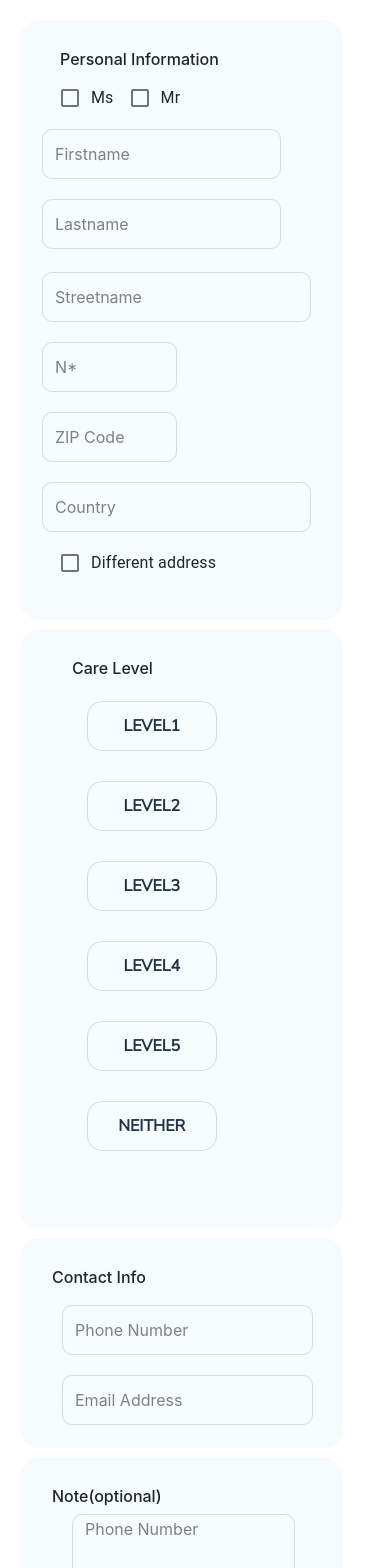
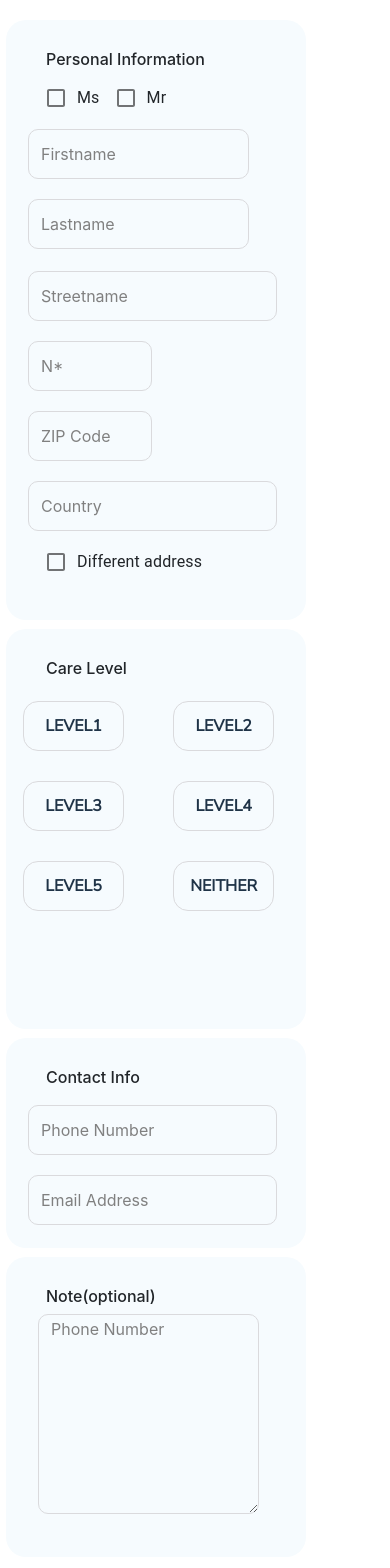
Before and after one commit to ahmedkhalid136/FlegeBOX-FINALIZED, a React (Create React App) app: page /Fillinformation in a window 390 px wide. Shown: the top 1568 px of the page. Built offline with nearby package versions, Linux system fonts and the light colour scheme.

Commit message:
responsiveness done

```diff
--- /dev/null
+++ b/src/components/FillInformation/Carelevel.js
@@ -0,0 +1,120 @@
+import React,{useState} from "react"
+import  "./Fillinfo.css"
+function Carelevel(){
+    const [getbutton1, setbutton1] = useState(true);
+    const [getbutton2, setbutton2] = useState(true);
+    const [getbutton3, setbutton3] = useState(true);
+    const [getbutton4, setbutton4] = useState(true);
+    const [getbutton5, setbutton5] = useState(true);
+    const [getbutton6, setbutton6] = useState(true);
+    return(
+
+      <div className="Carelevel">
+        <h6 className="styleHeadingCare">Care Level</h6>
+      <div className="container Carelevelinner">
+
+        <div className="row Buttoncontainer">
+          <div className="col-lg-2 col-6 col-xs-6">
+            <button
+              onClick={() => {
+                setbutton1(!getbutton1);
+                setbutton2(true)
+                setbutton3(true)
+                setbutton5(true)
+                setbutton6(true)
+                setbutton4(true)
+              }}
+              className={getbutton1 ? "buttonDiv2" : "buttonDiv3"}
+              variant="outlined"
+            >
+              LEVEL1
+            </button>
+          </div>
+          <div className="col-lg-2 col-6 col-xs-6">
+            <button
+              onClick={() => {
+                setbutton2(!getbutton2);
+                setbutton1(true)
+                setbutton3(true)
+                setbutton5(true)
+                setbutton6(true)
+                setbutton4(true)
+              }}
+              className={getbutton2 ? "buttonDiv2" : "buttonDiv3"}
+              variant="outlined"
+            >
+              LEVEL2
+            </button>
+          </div>
+          <div className="col-lg-2  col-6 col-xs-6">
+            <button
+              onClick={() => {
+                setbutton3(!getbutton3);
+                setbutton1(true)
+                setbutton2(true)
+                setbutton5(true)
+                setbutton6(true)
+                setbutton4(true)
+              }}
+              className={getbutton3 ? "buttonDiv2" : "buttonDiv3"}
+              variant="outlined"
+            >
+              LEVEL3
+            </button>
+          </div>
+          <div className="col-lg-2  col-6">
+            <button
+              onClick={() => {
+                setbutton4(!getbutton4);
+                setbutton1(true)
+                setbutton3(true)
+                setbutton5(true)
+                setbutton6(true)
+                setbutton2(true)
+              }}
+              className={getbutton4 ? "buttonDiv2" : "buttonDiv3"}
+              variant="outlined"
+            >
+              LEVEL4
+            </button>
+          </div>
+          <div className="col-lg-2  col-6 ">
+            <button
+              onClick={() => {
+                setbutton5(!getbutton5);
+                setbutton1(true)
+                setbutton3(true)
+                setbutton4(true)
+                setbutton6(true)
+                setbutton2(true)
+              }}
+              className={getbutton5 ? "buttonDiv2" : "buttonDiv3"}
+              variant="outlined"
+            >
+              LEVEL5
+            </button>
+          </div>
+          <div className="col-lg-2  col-6">
+            <button
+              onClick={() => {
+                setbutton6(!getbutton6);
+                setbutton1(true)
+                setbutton3(true)
+                setbutton5(true)
+                setbutton4(true)
+                setbutton2(true)
+              }}
+              className={getbutton6 ? "buttonDiv2" : "buttonDiv3"}
+              variant="outlined"
+            >
+              NEITHER
+            </button>
+          </div>
+        </div>
+      </div>
+
+  </div>
+    )
+}
+
+export default Carelevel
--- a/src/components/FillInformation/Contactinfo.js
+++ b/src/components/FillInformation/Contactinfo.js
@@ -3,10 +3,10 @@ import "./Fillinfo.css"
 function Contactinfo() {
   return (
     <div className="ContactInfo">
-        <div className="innercontact">
+        <div>
+        <h6 className="styleHeadingContact">Contact Info</h6>
+        <div className="container">
 
-        <div className="container">
-        <h6 className="styleHeading">Contact Info</h6>
         <div className="row contactContainer">
           <div className="col-lg-6 col-md-12 col-sm-12">
           <input className="input1" placeholder="Phone Number" />
--- a/src/components/FillInformation/FillInfo.js
+++ b/src/components/FillInformation/FillInfo.js
@@ -2,22 +2,19 @@ import React, { useState } from "react";
 import "./Fillinfo.css";
 import Checkbox from "@material-ui/core/Checkbox";
 import Contactinfo from "./Contactinfo";
-
+import Carelevel from "./Carelevel"
 import FormControlLabel from "@material-ui/core/FormControlLabel";
 import Note from "./Note";
 
 function FillInfo() {
-  const [getbutton1, setbutton1] = useState(true);
-  const [getbutton2, setbutton2] = useState(true);
-  const [getbutton3, setbutton3] = useState(true);
-  const [getbutton4, setbutton4] = useState(true);
-  const [getbutton5, setbutton5] = useState(true);
-  const [getbutton6, setbutton6] = useState(true);
+
   return (
     <div className="mainDiv">
+
       <div className="personalInfo">
+
         <div className="checkboxes">
-          <h6 className="styleHeading">Personal Information</h6>
+        <h6 className="styleHeading">Personal Information</h6>
 
           <FormControlLabel
             value="Ms"
@@ -75,112 +72,7 @@ function FillInfo() {
         </div>
       </div>
 
-      {/* CARE LEVEL */}
-      <div className="Carelevel">
-        <div className="Carelevelinner">
-          <div className="container">
-            <h6 className="styleHeading">Care Level</h6>
-            <div className="row Buttoncontainer">
-              <div className="col-lg-2 col-sm-6 col-xs-6">
-                <button
-                  onClick={() => {
-                    setbutton1(!getbutton1);
-                    setbutton2(true)
-                    setbutton3(true)
-                    setbutton5(true)
-                    setbutton6(true)
-                    setbutton4(true)
-                  }}
-                  className={getbutton1 ? "buttonDiv2" : "buttonDiv3"}
-                  variant="outlined"
-                >
-                  LEVEL1
-                </button>
-              </div>
-              <div className="col-lg-2  col-sm-6 col-xs-6">
-                <button
-                  onClick={() => {
-                    setbutton2(!getbutton2);
-                    setbutton1(true)
-                    setbutton3(true)
-                    setbutton5(true)
-                    setbutton6(true)
-                    setbutton4(true)
-                  }}
-                  className={getbutton2 ? "buttonDiv2" : "buttonDiv3"}
-                  variant="outlined"
-                >
-                  LEVEL2
-                </button>
-              </div>
-              <div className="col-lg-2  col-sm-6 col-xs-6">
-                <button
-                  onClick={() => {
-                    setbutton3(!getbutton3);
-                    setbutton1(true)
-                    setbutton2(true)
-                    setbutton5(true)
-                    setbutton6(true)
-                    setbutton4(true)
-                  }}
-                  className={getbutton3 ? "buttonDiv2" : "buttonDiv3"}
-                  variant="outlined"
-                >
-                  LEVEL3
-                </button>
-              </div>
-              <div className="col-lg-2  col-sm-6">
-                <button
-                  onClick={() => {
-                    setbutton4(!getbutton4);
-                    setbutton1(true)
-                    setbutton3(true)
-                    setbutton5(true)
-                    setbutton6(true)
-                    setbutton2(true)
-                  }}
-                  className={getbutton4 ? "buttonDiv2" : "buttonDiv3"}
-                  variant="outlined"
-                >
-                  LEVEL4
-                </button>
-              </div>
-              <div className="col-lg-2  col-sm-6 ">
-                <button
-                  onClick={() => {
-                    setbutton5(!getbutton5);
-                    setbutton1(true)
-                    setbutton3(true)
-                    setbutton4(true)
-                    setbutton6(true)
-                    setbutton2(true)
-                  }}
-                  className={getbutton5 ? "buttonDiv2" : "buttonDiv3"}
-                  variant="outlined"
-                >
-                  LEVEL5
-                </button>
-              </div>
-              <div className="col-lg-2  col-sm-6">
-                <button
-                  onClick={() => {
-                    setbutton6(!getbutton6);
-                    setbutton1(true)
-                    setbutton3(true)
-                    setbutton5(true)
-                    setbutton4(true)
-                    setbutton2(true)
-                  }}
-                  className={getbutton6 ? "buttonDiv2" : "buttonDiv3"}
-                  variant="outlined"
-                >
-                  NEITHER
-                </button>
-              </div>
-            </div>
-          </div>
-        </div>
-      </div>
+      <Carelevel />
       <Contactinfo />
       <Note />
     </div>
--- a/src/components/FillInformation/Fillinfo.css
+++ b/src/components/FillInformation/Fillinfo.css
@@ -9,6 +9,7 @@
 }
 .styleHeading {
   margin-top: 30px;
+
 }
 .checkboxes {
   margin-left: 40px;
@@ -22,6 +23,7 @@
   margin-left: 20px;
   height: 50px;
 }
+
 /* Second Row */
 .secondDiv {
   margin-top: 1%;
@@ -68,18 +70,21 @@
   float: left;
   text-align: left;
   width: 90%;
-  height: 200px;
+  height:150px;
   margin-left: 80px;
   border-radius: 20px;
   margin-top: 9px;
 }
 .Carelevelinner {
-  margin-left: 40px;
+ text-align: center;
 }
 .Buttoncontainer {
   margin-top: 3%;
 }
-
+.styleHeadingCare {
+  margin-top: 30px;
+ margin-left: 40px;
+}
 /* button component */
 .buttonDiv2 {
   border-radius: 15px;
@@ -123,7 +128,11 @@
   margin-top: 3%;
 }
 .innercontact {
-  margin-left: 40px;
+  margin-left: 0px;
+}
+.styleHeadingContact {
+  margin-top: 30px;
+ margin-left: 40px;
 }
 
 /* Note Div */
@@ -136,6 +145,10 @@
   margin-left: 80px;
   border-radius: 20px;
   margin-top: 9px;
+}
+.styleHeadingNote{
+  margin-top: 30px;
+ margin-left: 40px;
 }
 
 .area {
@@ -203,9 +216,7 @@
 
     height: 200px;
   }
-  .innercontact {
-    margin-left: 20px;
-  }
+
   .separateCheckbox {
     margin-top: 15%;
   }
@@ -261,7 +272,7 @@
   .buttonDiv2 {
     border-radius: 15px;
     background: #f6fbfe;
-    width: 50%;
+    width: 100%;
     height: 50px;
     border: 1px solid #dadadd;
     font-family: Nunito Sans;
@@ -275,40 +286,41 @@
   .buttonDiv3 {
     border-radius: 15px;
     background: #2faae5;
-    width: 50%;
+    width: 100%;
     height: 50px;
     border: 1px solid #dadadd;
     font-family: Nunito Sans;
     font-style: normal;
     font-weight: 600;
     font-size: 16px;
-    color: #1f3347;
+    color: #FFFFFF;
     text-transform: uppercase;
     margin:15px;
+
   }
 
 }
 
 @media (min-width:300px) and (max-width:499px) {
   .mainDiv{
-    margin-left: 10px;
+    margin-left: 5px;
   }
   .personalInfo {
     background: #f6fbfe;
     float: left;
     text-align: left;
-    width: 85%;
+    width: 78%;
     height: 600px;
-    margin-left: 10px;
+    margin-left: 1px;
     border-radius: 20px;
   }
   .Carelevel {
     background: #f6fbfe;
     float: left;
     text-align: left;
-    width: 85%;
-    height: 600px;
-    margin-left: 10px;
+    width: 78%;
+    height: 400px;
+    margin-left: 1px;
     border-radius: 20px;
     margin-top: 9px;
   }
@@ -316,9 +328,9 @@
     background: #f6fbfe;
     float: left;
     text-align: left;
-    width: 85%;
+    width: 78%;
     height: 210px;
-    margin-left: 10px;
+    margin-left: 1px;
     border-radius: 20px;
     margin-top: 9px;
   }
@@ -326,9 +338,9 @@
     background: #f6fbfe;
     float: left;
     text-align: left;
-    width: 85%;
+    width: 78%;
     height: 300px;
-    margin-left: 10px;
+    margin-left: 1px;
     border-radius: 20px;
     margin-top: 9px;
   }
@@ -352,7 +364,7 @@
   .buttonDiv2 {
     border-radius: 15px;
     background: #f6fbfe;
-    width: 50%;
+    width:80%;
     height: 50px;
     border: 1px solid #dadadd;
     font-family: Nunito Sans;
@@ -361,12 +373,12 @@
     font-size: 16px;
     color: #1f3347;
     text-transform: uppercase;
-    margin:15px;
+    margin:15px 15px 15px 0px;
   }
   .buttonDiv3 {
     border-radius: 15px;
     background: #2faae5;
-    width: 50%;
+    width:80%;
     height: 50px;
     border: 1px solid #dadadd;
     font-family: Nunito Sans;
@@ -375,7 +387,7 @@
     font-size: 16px;
     color: #1f3347;
     text-transform: uppercase;
-    margin:15px;
+    margin:15px 15px 15px 0px;
   }
    /* ******************All the input fields in information tab*************************** */
    .input {
--- a/src/components/FillInformation/Note.js
+++ b/src/components/FillInformation/Note.js
@@ -5,9 +5,10 @@ import Checkbox from "@material-ui/core/Checkbox";
 function Note() {
   return (
     <div className="NoteDiv">
-      <div className="innercontact">
+
+      <h6 className="styleHeadingNote ">Note(optional)</h6>
         <div className="container">
-          <h6 className="styleHeading">Note(optional)</h6>
+
           <div className="row contactContainer">
             <div className="col-lg-12">
               <textarea className="area" placeholder="Phone Number" />
@@ -31,7 +32,7 @@ function Note() {
           />
         </div>
 
-      </div>
+
     </div>
   );
 }
```
